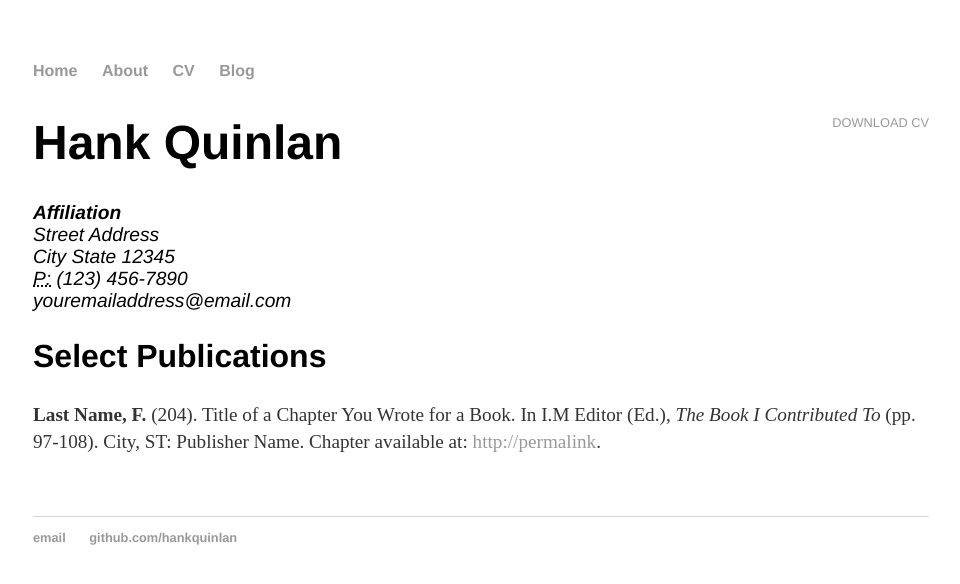
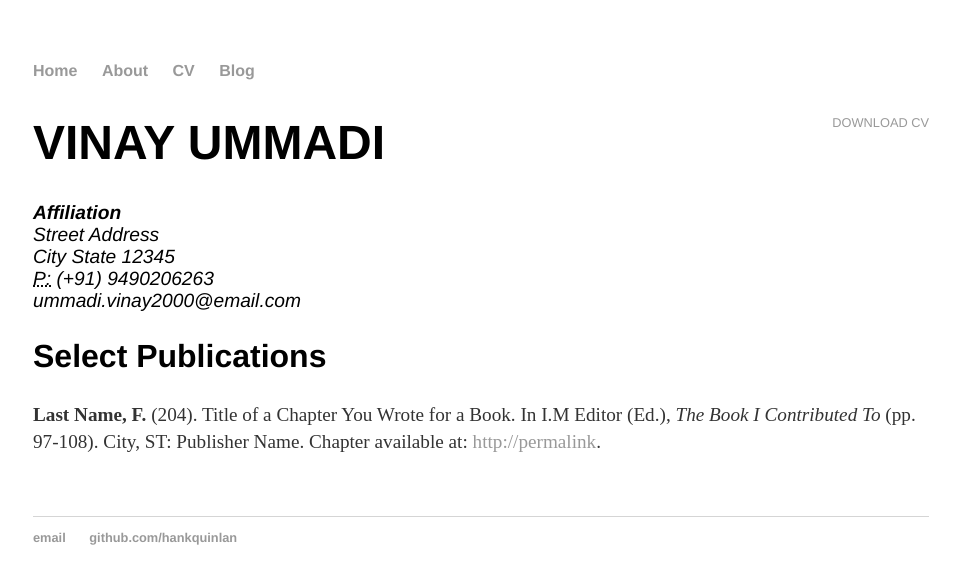
Before and after one commit to ummadiviany/ummadiviany.github.io, a Jekyll site: the page built from cv/index.html, in a window 1280 px wide. Shown: the top 584 px of the page, without its empty margins (159-1119 px from the left). Built offline with Jekyll 4.4.1, drawn with Linux system fonts in a browser that asks for light colours.

Commit message:
Update index.html

```diff
--- a/cv/index.html
+++ b/cv/index.html
@@ -5,13 +5,13 @@ title: CV of Your Name
 
 	<div class="cv">
 		<a href="#" class="download" title="Download CV as PDF">Download CV</a>
-					<h1>Hank Quinlan</h1>
+					<h1>VINAY UMMADI</h1>
 					<address>
 					<strong>Affiliation</strong><br>
 					Street Address<br>
 					City State 12345<br>
-					<abbr title="phone">P:</abbr> (123) 456-7890<br>
-					<span class="obfuscate">youremailaddress@email.com</span>
+					<abbr title="phone">P:</abbr> (+91) 9490206263<br>
+					<span class="obfuscate">ummadi.vinay2000@email.com</span>
 					</address>
 
 					<h2>Select Publications</h2>
```
